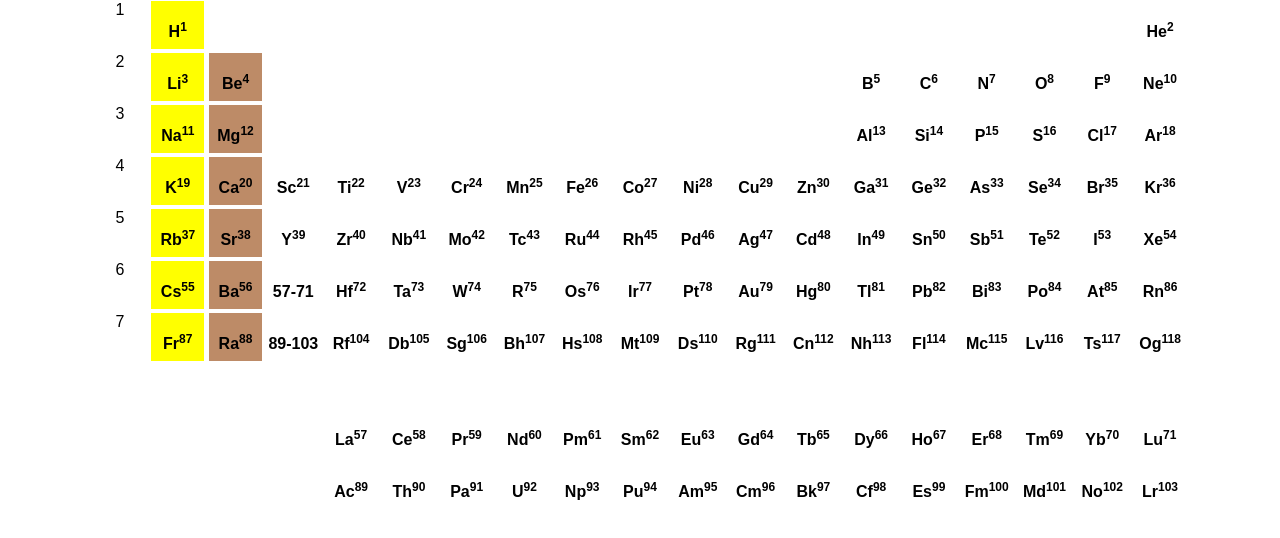
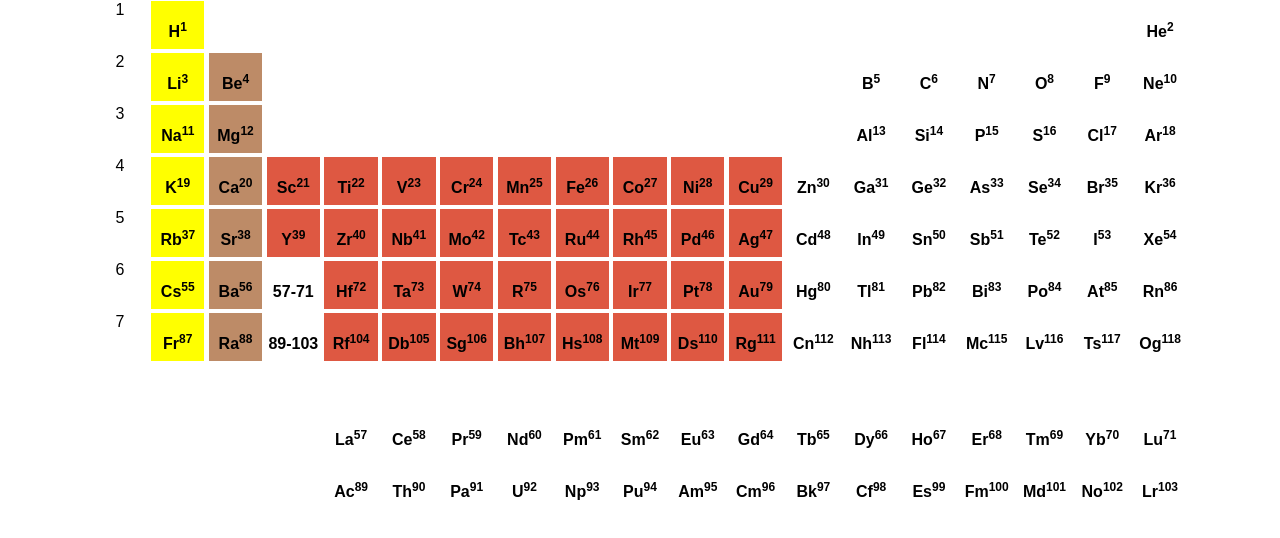
Before and after one commit to leiurus17/pure-periodic-table, a plain HTML site: page index.html in a window 1280 px wide. Shown: the part 142-680 px from the top of the page. Drawn offline with Linux system fonts and the light colour scheme.

Commit message:
Actinoids colorize

```diff
--- a/index.html
+++ b/index.html
@@ -45,9 +45,14 @@
 			}
 
 			.actinoids {
+				background: #de5842;
 			}
 
 			.transition-metals {
+			}
+
+			.poor-metals {
+				background: #008df9;
 			}
 		</style>
 	</head>
@@ -155,15 +160,15 @@
 				    <div class = "pure-u-1-24">4</div>
 					<div class = "grid-unit-bar alkali-metals pure-u-1-24"><h4>K<sup>19</sup></h4></div>
 					<div class = "grid-unit-bar alkaline-earth-metals pure-u-1-24"><h4>Ca<sup>20</sup></h4></div>
-					<div class = "grid-unit-bar pure-u-1-24"><h4>Sc<sup>21</sup></h4></div>
-					<div class = "grid-unit-bar pure-u-1-24"><h4>Ti<sup>22</sup></h4></div>
-					<div class = "grid-unit-bar pure-u-1-24"><h4>V<sup>23</sup></h4></div>
-					<div class = "grid-unit-bar pure-u-1-24"><h4>Cr<sup>24</sup></h4></div>
-					<div class = "grid-unit-bar pure-u-1-24"><h4>Mn<sup>25</sup></h4></div>
-					<div class = "grid-unit-bar pure-u-1-24"><h4>Fe<sup>26</sup></h4></div>
-					<div class = "grid-unit-bar pure-u-1-24"><h4>Co<sup>27</sup></h4></div>
-					<div class = "grid-unit-bar pure-u-1-24"><h4>Ni<sup>28</sup></h4></div>
-					<div class = "grid-unit-bar pure-u-1-24"><h4>Cu<sup>29</sup></h4></div>
+					<div class = "grid-unit-bar actinoids pure-u-1-24"><h4>Sc<sup>21</sup></h4></div>
+					<div class = "grid-unit-bar actinoids pure-u-1-24"><h4>Ti<sup>22</sup></h4></div>
+					<div class = "grid-unit-bar actinoids pure-u-1-24"><h4>V<sup>23</sup></h4></div>
+					<div class = "grid-unit-bar actinoids pure-u-1-24"><h4>Cr<sup>24</sup></h4></div>
+					<div class = "grid-unit-bar actinoids pure-u-1-24"><h4>Mn<sup>25</sup></h4></div>
+					<div class = "grid-unit-bar actinoids pure-u-1-24"><h4>Fe<sup>26</sup></h4></div>
+					<div class = "grid-unit-bar actinoids pure-u-1-24"><h4>Co<sup>27</sup></h4></div>
+					<div class = "grid-unit-bar actinoids pure-u-1-24"><h4>Ni<sup>28</sup></h4></div>
+					<div class = "grid-unit-bar actinoids pure-u-1-24"><h4>Cu<sup>29</sup></h4></div>
 					<div class = "grid-unit-bar pure-u-1-24"><h4>Zn<sup>30</sup></h4></div>
 					<div class = "grid-unit-bar pure-u-1-24"><h4>Ga<sup>31</sup></h4></div>
 					<div class = "grid-unit-bar pure-u-1-24"><h4>Ge<sup>32</sup></h4></div>
@@ -179,15 +184,15 @@
 				    <div class = "pure-u-1-24">5</div>
 					<div class = "grid-unit-bar alkali-metals pure-u-1-24"><h4>Rb<sup>37</sup></h4></div>
 					<div class = "grid-unit-bar alkaline-earth-metals pure-u-1-24"><h4>Sr<sup>38</sup></h4></div>
-					<div class = "grid-unit-bar pure-u-1-24"><h4>Y<sup>39</sup></h4></div>
-					<div class = "grid-unit-bar pure-u-1-24"><h4>Zr<sup>40</sup></h4></div>
-					<div class = "grid-unit-bar pure-u-1-24"><h4>Nb<sup>41</sup></h4></div>
-					<div class = "grid-unit-bar pure-u-1-24"><h4>Mo<sup>42</sup></h4></div>
-					<div class = "grid-unit-bar pure-u-1-24"><h4>Tc<sup>43</sup></h4></div>
-					<div class = "grid-unit-bar pure-u-1-24"><h4>Ru<sup>44</sup></h4></div>
-					<div class = "grid-unit-bar pure-u-1-24"><h4>Rh<sup>45</sup></h4></div>
-					<div class = "grid-unit-bar pure-u-1-24"><h4>Pd<sup>46</sup></h4></div>
-					<div class = "grid-unit-bar pure-u-1-24"><h4>Ag<sup>47</sup></h4></div>
+					<div class = "grid-unit-bar actinoids pure-u-1-24"><h4>Y<sup>39</sup></h4></div>
+					<div class = "grid-unit-bar actinoids pure-u-1-24"><h4>Zr<sup>40</sup></h4></div>
+					<div class = "grid-unit-bar actinoids pure-u-1-24"><h4>Nb<sup>41</sup></h4></div>
+					<div class = "grid-unit-bar actinoids pure-u-1-24"><h4>Mo<sup>42</sup></h4></div>
+					<div class = "grid-unit-bar actinoids pure-u-1-24"><h4>Tc<sup>43</sup></h4></div>
+					<div class = "grid-unit-bar actinoids pure-u-1-24"><h4>Ru<sup>44</sup></h4></div>
+					<div class = "grid-unit-bar actinoids pure-u-1-24"><h4>Rh<sup>45</sup></h4></div>
+					<div class = "grid-unit-bar actinoids pure-u-1-24"><h4>Pd<sup>46</sup></h4></div>
+					<div class = "grid-unit-bar actinoids pure-u-1-24"><h4>Ag<sup>47</sup></h4></div>
 					<div class = "grid-unit-bar pure-u-1-24"><h4>Cd<sup>48</sup></h4></div>
 					<div class = "grid-unit-bar pure-u-1-24"><h4>In<sup>49</sup></h4></div>
 					<div class = "grid-unit-bar pure-u-1-24"><h4>Sn<sup>50</sup></h4></div>
@@ -204,14 +209,14 @@
 					<div class = "grid-unit-bar alkali-metals pure-u-1-24"><h4>Cs<sup>55</sup></h4></div>
 					<div class = "grid-unit-bar alkaline-earth-metals pure-u-1-24"><h4>Ba<sup>56</sup></h4></div>
 					<div class = "grid-unit-blank pure-u-1-24"><h4>57-71<sup></sup></h4></div>
-					<div class = "grid-unit-bar pure-u-1-24"><h4>Hf<sup>72</sup></h4></div>
-					<div class = "grid-unit-bar pure-u-1-24"><h4>Ta<sup>73</sup></h4></div>
-					<div class = "grid-unit-bar pure-u-1-24"><h4>W<sup>74</sup></h4></div>
-					<div class = "grid-unit-bar pure-u-1-24"><h4>R<sup>75</sup></h4></div>
-					<div class = "grid-unit-bar pure-u-1-24"><h4>Os<sup>76</sup></h4></div>
-					<div class = "grid-unit-bar pure-u-1-24"><h4>Ir<sup>77</sup></h4></div>
-					<div class = "grid-unit-bar pure-u-1-24"><h4>Pt<sup>78</sup></h4></div>
-					<div class = "grid-unit-bar pure-u-1-24"><h4>Au<sup>79</sup></h4></div>
+					<div class = "grid-unit-bar actinoids pure-u-1-24"><h4>Hf<sup>72</sup></h4></div>
+					<div class = "grid-unit-bar actinoids pure-u-1-24"><h4>Ta<sup>73</sup></h4></div>
+					<div class = "grid-unit-bar actinoids pure-u-1-24"><h4>W<sup>74</sup></h4></div>
+					<div class = "grid-unit-bar actinoids pure-u-1-24"><h4>R<sup>75</sup></h4></div>
+					<div class = "grid-unit-bar actinoids pure-u-1-24"><h4>Os<sup>76</sup></h4></div>
+					<div class = "grid-unit-bar actinoids pure-u-1-24"><h4>Ir<sup>77</sup></h4></div>
+					<div class = "grid-unit-bar actinoids pure-u-1-24"><h4>Pt<sup>78</sup></h4></div>
+					<div class = "grid-unit-bar actinoids pure-u-1-24"><h4>Au<sup>79</sup></h4></div>
 					<div class = "grid-unit-bar pure-u-1-24"><h4>Hg<sup>80</sup></h4></div>
 					<div class = "grid-unit-bar pure-u-1-24"><h4>Tl<sup>81</sup></h4></div>
 					<div class = "grid-unit-bar pure-u-1-24"><h4>Pb<sup>82</sup></h4></div>
@@ -228,14 +233,14 @@
 					<div class = "grid-unit-bar alkali-metals pure-u-1-24"><h4>Fr<sup>87</sup></h4></div>
 					<div class = "grid-unit-bar alkaline-earth-metals pure-u-1-24"><h4>Ra<sup>88</sup></h4></div>
 					<div class = "grid-unit-blank pure-u-1-24"><h4>89-103<sup></sup></h4></div>
-					<div class = "grid-unit-bar pure-u-1-24"><h4>Rf<sup>104</sup></h4></div>
-					<div class = "grid-unit-bar pure-u-1-24"><h4>Db<sup>105</sup></h4></div>
-					<div class = "grid-unit-bar pure-u-1-24"><h4>Sg<sup>106</sup></h4></div>
-					<div class = "grid-unit-bar pure-u-1-24"><h4>Bh<sup>107</sup></h4></div>
-					<div class = "grid-unit-bar pure-u-1-24"><h4>Hs<sup>108</sup></h4></div>
-					<div class = "grid-unit-bar pure-u-1-24"><h4>Mt<sup>109</sup></h4></div>
-					<div class = "grid-unit-bar pure-u-1-24"><h4>Ds<sup>110</sup></h4></div>
-					<div class = "grid-unit-bar pure-u-1-24"><h4>Rg<sup>111</sup></h4></div>
+					<div class = "grid-unit-bar actinoids pure-u-1-24"><h4>Rf<sup>104</sup></h4></div>
+					<div class = "grid-unit-bar actinoids pure-u-1-24"><h4>Db<sup>105</sup></h4></div>
+					<div class = "grid-unit-bar actinoids pure-u-1-24"><h4>Sg<sup>106</sup></h4></div>
+					<div class = "grid-unit-bar actinoids pure-u-1-24"><h4>Bh<sup>107</sup></h4></div>
+					<div class = "grid-unit-bar actinoids pure-u-1-24"><h4>Hs<sup>108</sup></h4></div>
+					<div class = "grid-unit-bar actinoids pure-u-1-24"><h4>Mt<sup>109</sup></h4></div>
+					<div class = "grid-unit-bar actinoids pure-u-1-24"><h4>Ds<sup>110</sup></h4></div>
+					<div class = "grid-unit-bar actinoids pure-u-1-24"><h4>Rg<sup>111</sup></h4></div>
 					<div class = "grid-unit-bar pure-u-1-24"><h4>Cn<sup>112</sup></h4></div>
 					<div class = "grid-unit-bar pure-u-1-24"><h4>Nh<sup>113</sup></h4></div>
 					<div class = "grid-unit-bar pure-u-1-24"><h4>Fl<sup>114</sup></h4></div>
```
